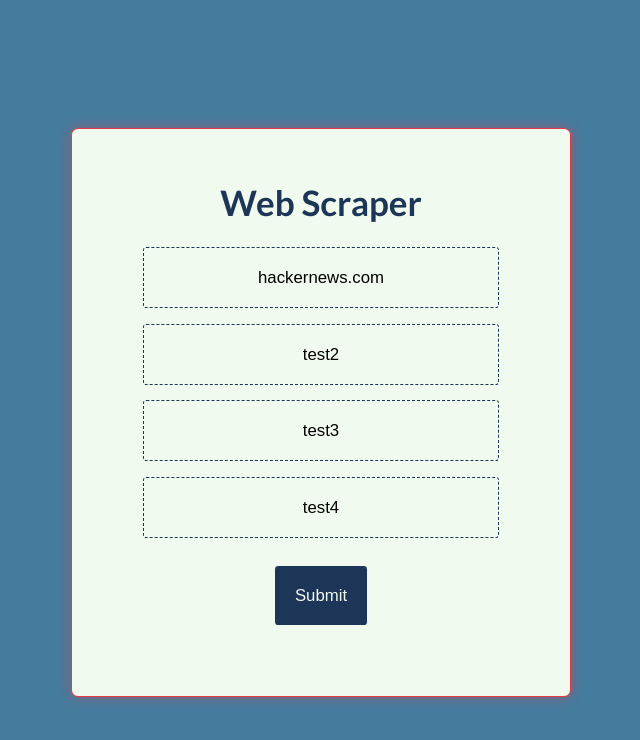
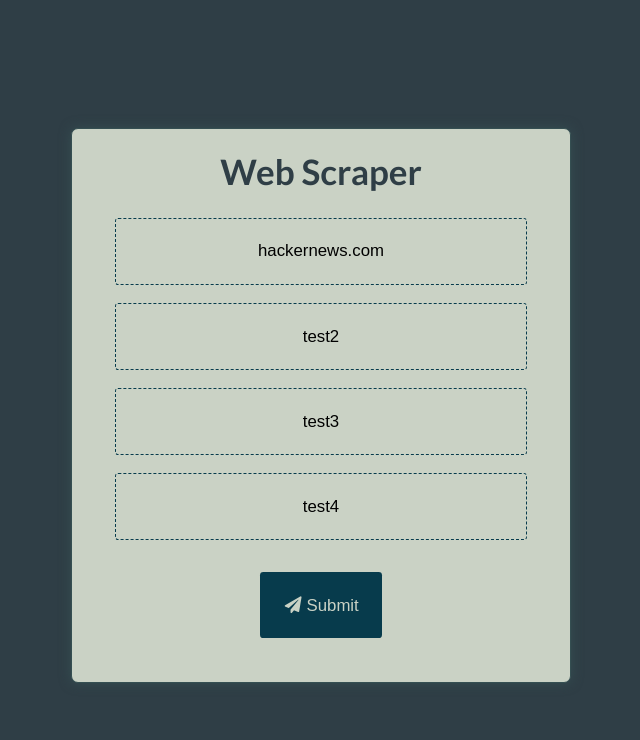
Before and after one commit to lgtm-migrator/webscraper-docker, a React (Create React App) app in the folder ui/: page / in a window 1280 px wide. Shown: the top 740 px of the page, without its empty margins (319-959 px from the left). Built offline with nearby package versions, Linux system fonts and the light colour scheme.

Commit message:
state global && provider

```diff
--- /dev/null
+++ b/ui/src/Reducer.js
@@ -0,0 +1,13 @@
+const Reducer = (state, action) => {
+    switch (action.type) {
+        case 'TEST':
+            return {
+                ...state,
+                urls: action.payload
+            };
+        default:
+            return state;
+    }
+};
+
+export default Reducer;
--- /dev/null
+++ b/ui/src/Store.js
@@ -0,0 +1,21 @@
+import React, { createContext, useReducer } from "react";
+import Reducer from "./Reducer";
+
+const initialState = {
+  urls: [
+    { id: 0, name: "hackernews.com", class: "newpaper-button" },
+    { id: 1, name: "test2", class: "newpaper-button" },
+    { id: 2, name: "test3", class: "newpaper-button" },
+    { id: 3, name: "test4", class: "newpaper-button" },
+  ],
+};
+
+const Store = ({ children }) => {
+  const [state, dispatch] = useReducer(Reducer, initialState);
+  return (
+    <Context.Provider value={[state, dispatch]}>{children}</Context.Provider>
+  );
+};
+
+export const Context = createContext(initialState);
+export default Store;
--- a/ui/src/assets/index.css
+++ b/ui/src/assets/index.css
@@ -1,5 +1,5 @@
 body {
-  background-color: #457b9d !important;
+  background-color: #2f3e46 !important;
 }
 .app {
   width: 100%;
@@ -7,14 +7,14 @@ body {
   height: 100%;
 }
 .dashboard {
-  border: #e63946 solid 1px;
-  box-shadow: 0px 0px 12px 0px rgba(230, 57, 70, 0.47);
-  -moz-box-shadow: 0px 0px 12px 0px rgba(230, 57, 70, 0.47);
-  -webkit-box-shadow: 0px 0px 12px 0px rgba(230, 57, 70, 0.47);
+  border: #354f52 solid 1px;
+  box-shadow: 0px 0px 12px 0px #354f52;
+  -moz-box-shadow: 0px 0px 12px 0px #354f52;
+  -webkit-box-shadow: 0px 0px 12px 0px #354f52;
   text-align: center;
-  background-color: #f1faee;
+  background-color: #cad2c5;
   border-radius: 0.5em;
-  padding: 5%;
+  padding: 2%;
   margin: auto;
   max-width:500px;
 
@@ -23,14 +23,14 @@ body {
   margin: 5%;
   border-radius: 0.2em;
   padding: 5%;
-  background-color: #1d3557;
-  color: #f1faee;
+  background-color: #073b4c;
+  color: #cad2c5;
   font-size: 120%;
   border: none;
 }
 .newpaper-button {
   min-width: 90%;
-  border: #1d3557 1px dashed;
+  border: #073b4c 1px dashed;
   background-color: transparent;
   font-size: 120%;
   margin: 2%;
@@ -39,18 +39,22 @@ body {
 }
 .newpaper-button-disabled {
   min-width: 90%;
-  border: #457b9d 1px solid;
-  background-color: #a8dadc;
+  background-color: #84a98c;
   font-size: 120%;
   margin: 2%;
   border-radius: 0.2em;
   padding: 5%;
+  color:#073b4c;
+  border: solid 2px #84a98c;
+  box-shadow: 0px 0px 2px 0px #354f52;
+  -moz-box-shadow: 0px 0px 2px 0px #354f52;
+  -webkit-box-shadow: 0px 0px 2px 0px #354f52;
 }
 .title {
-  color: #1d3557;
+  color: #2f3e46;
   font-size: 250%;
 }
 .url {
-  color: #1d3557;
+  color: #2f3e46;
   font-size: 200%;
 }
--- a/ui/src/components/newpaper-button.js
+++ b/ui/src/components/newpaper-button.js
@@ -1,10 +1,25 @@
-import React from "react";
-import axios from "axios";
+import React, { useContext } from "react";
+import { Context } from "../Store";
 
 export default function NewpaperButton(props) {
+  const [state, dispatch] = useContext(Context);
+  const updateArray = (id) => {
+    let tempStateUrls = state.urls;
+    if (tempStateUrls[id].class === "newpaper-button") {
+      tempStateUrls[id].class = "newpaper-button-disabled";
+    } else {
+      tempStateUrls[id].class = "newpaper-button";
+    }
+    dispatch({ type: "TEST", payload: tempStateUrls });
+    console.log(state, "state global");
+    console.log("ACTION_TEST ID", id);
+  };
   return (
     <div>
-      <button className={props.item.class}>
+      <button
+        onClick={() => updateArray(props.item.id)}
+        className={props.item.class}
+      >
         {props.item.name}
       </button>
     </div>
--- a/ui/src/components/submit-button.js
+++ b/ui/src/components/submit-button.js
@@ -15,6 +15,7 @@ export default function SubmitButton() {
   return (
     <div>
       <button onClick={handleClick} className="submit-button">
+      <i className="paper plane icon"></i>
         Submit
       </button>
     </div>
--- a/ui/src/context/validate-context.js
+++ /dev/null
@@ -1,14 +0,0 @@
-import React, { useState, createContext } from "react";
-
-// Create Context Object
-export const ValidateContext = createContext();
-
-// Create a provider for components to consume and subscribe to changes
-export const ValidateContextProvider = (props) => {
-    const [count, setCount] = useState(0);
-  return (
-    <ValidateContext.Provider value={[count, setCount]}>
-      {props.children}
-    </ValidateContext.Provider>
-  );
-};
--- a/ui/src/index.js
+++ b/ui/src/index.js
@@ -1,14 +1,17 @@
-import React from 'react';
-import ReactDOM from 'react-dom';
-import App from './App';
-import * as serviceWorker from './serviceWorker';
-import 'semantic-ui-css/semantic.min.css'
+import React from "react";
+import ReactDOM from "react-dom";
+import App from "./App";
+import * as serviceWorker from "./serviceWorker";
+import "semantic-ui-css/semantic.min.css";
+import Store from './Store'
 
 ReactDOM.render(
   <React.StrictMode>
-    <App />
+    <Store>
+      <App />
+    </Store>
   </React.StrictMode>,
-  document.getElementById('root')
+  document.getElementById("root")
 );
 
 // If you want your app to work offline and load faster, you can change
--- a/ui/src/views/dashboard-view.js
+++ b/ui/src/views/dashboard-view.js
@@ -1,25 +1,20 @@
-import React, { useState } from "react";
-import { ValidateContextProvider } from "../context/validate-context";
+import React, { useContext } from "react";
 import SubmitButton from "../components/submit-button";
 import NewpaperButton from "../components/newpaper-button";
-import DownloadButton from "../components/download-button";
+import { Context } from "../Store";
 
 export default function DashboardView() {
-  const [urls, setUrls] = useState([
-    { id: 0, name: "hackernews.com", class: "newpaper-button" },
-    { id: 1, name: "test2", class: "newpaper-button" },
-    { id: 2, name: "test3", class: "newpaper-button" },
-    { id: 3, name: "test4", class: "newpaper-button" },
-  ]);
+  const [state, dispatch] = useContext(Context);
   return (
-    <ValidateContextProvider>
-      <div className="dashboard">
-        <h1 className="title">Web Scraper</h1>
-        {urls.map((item) => (
-          <NewpaperButton item={item} />
-        ))}
-        <SubmitButton />
-      </div>
-    </ValidateContextProvider>
+    <div className="dashboard">
+      <h1 className="title">Web Scraper</h1>
+      {state.urls.map((item) => (
+        <NewpaperButton
+          key={item.name}
+          item={item}
+        />
+      ))}
+      <SubmitButton />
+    </div>
   );
 }
```
